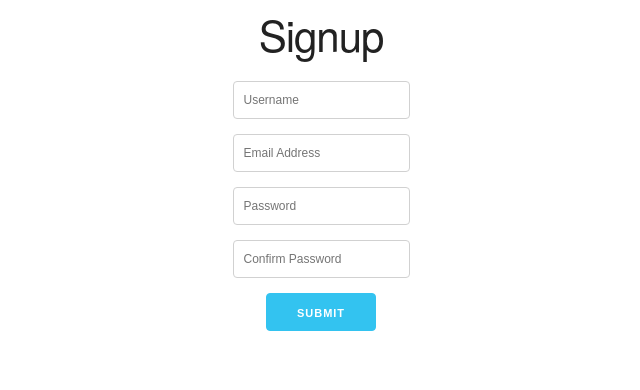
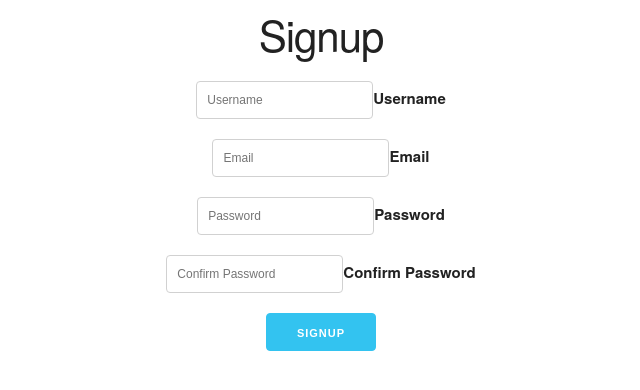
Before and after one commit to kingluddite/ai-five-star-cologne, a React (Create React App) app in the folder client/: page /signup in a window 1280 px wide. Shown: the top 390 px of the page, without its empty margins (319-959 px from the left). Built offline with nearby package versions, Linux system fonts and the light colour scheme.

Commit message:
fixed eslint and added controlled form in react

```diff
--- a/client/src/components/Auth/Signup.js
+++ b/client/src/components/Auth/Signup.js
@@ -1,22 +1,71 @@
 import React, { Component } from "react";
 
 export class Signup extends Component {
+  state = { username: "", email: "", password: "", passwordConfirmation: "" };
+
+  handleChange = event => {
+    const { name, value } = event.target;
+    // console.log(name, ':', value);
+    this.setState({
+      [name]: value
+    });
+  };
+
   render() {
+    const { username, email, password, passwordConfirmation } = this.state;
     return (
       <div className="App">
         <h2 className="App">Signup</h2>
         <form className="form">
-          <input type="text" name="username" placeholder="Username" />
-          <input type="email" name="email" placeholder="Email Address" />
-          <input type="password" name="password" placeholder="Password" />
+          <label htmlFor="username">
+            <input
+              type="text"
+              name="username"
+              id="username"
+              placeholder="Username"
+              onChange={this.handleChange}
+              value={username}
+            />
+            Username
+          </label>
+          <label htmlFor="email">
+            <input
+              type="email"
+              name="email"
+              id="email"
+              placeholder="Email"
+              onChange={this.handleChange}
+              value={email}
+            />
+            Email
+          </label>
+          <label htmlFor="password">
+            <input
+              type="password"
+              name="password"
+              id="password"
+              placeholder="Password"
+              onChange={this.handleChange}
+              value={password}
+            />
+            Password
+          </label>
+          <label htmlFor="passwordConfirmation">
             <input
               type="password"
               name="passwordConfirmation"
+              id="passwordConfirmation"
               placeholder="Confirm Password"
+              onChange={this.handleChange}
+              value={passwordConfirmation}
             />
-          <button type="submit" className="button-primary">
-            Submit
+            Confirm Password
+          </label>
+          <div>
+            <button type="button" className="button-primary">
+              Signup
             </button>
+          </div>
         </form>
       </div>
     );
```
Also changed, not shown: 2 other files (tests, documents, lock files or other folders). Lines whose indentation alone changed are shown as unchanged.
